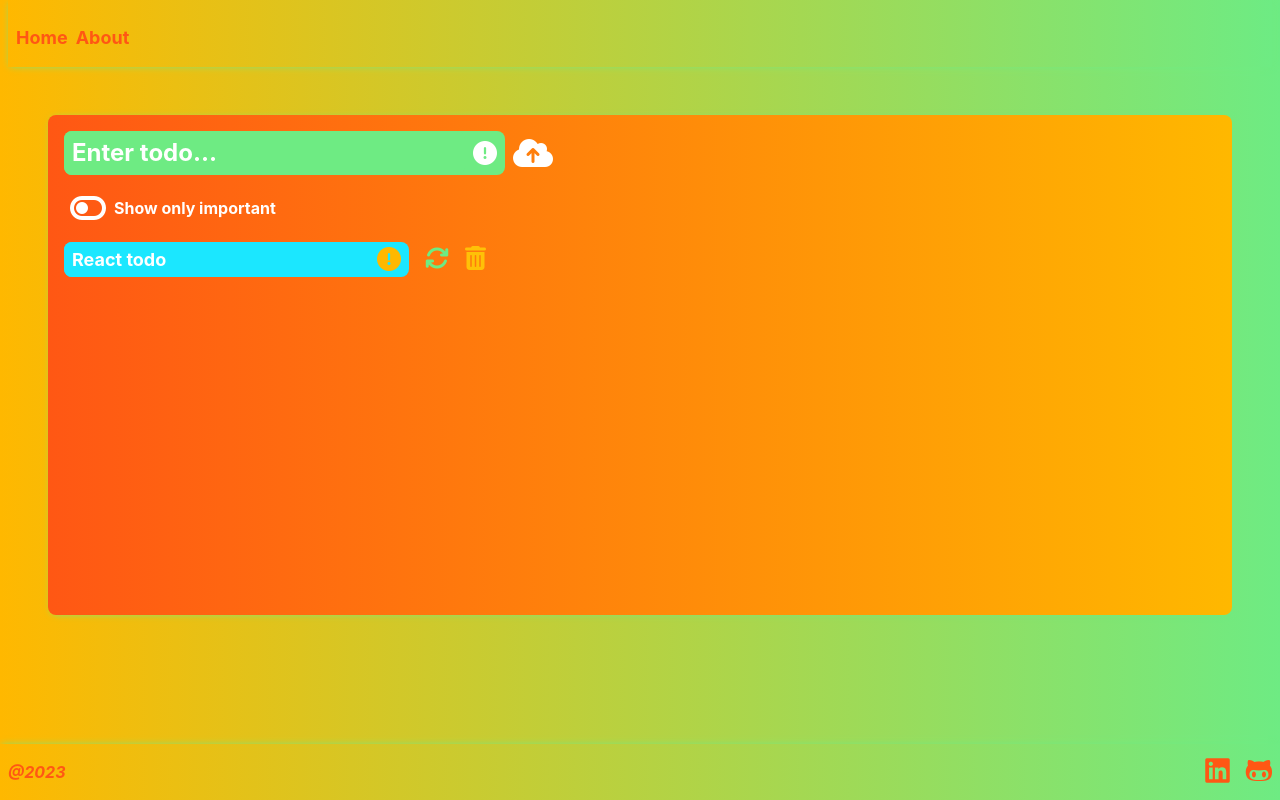
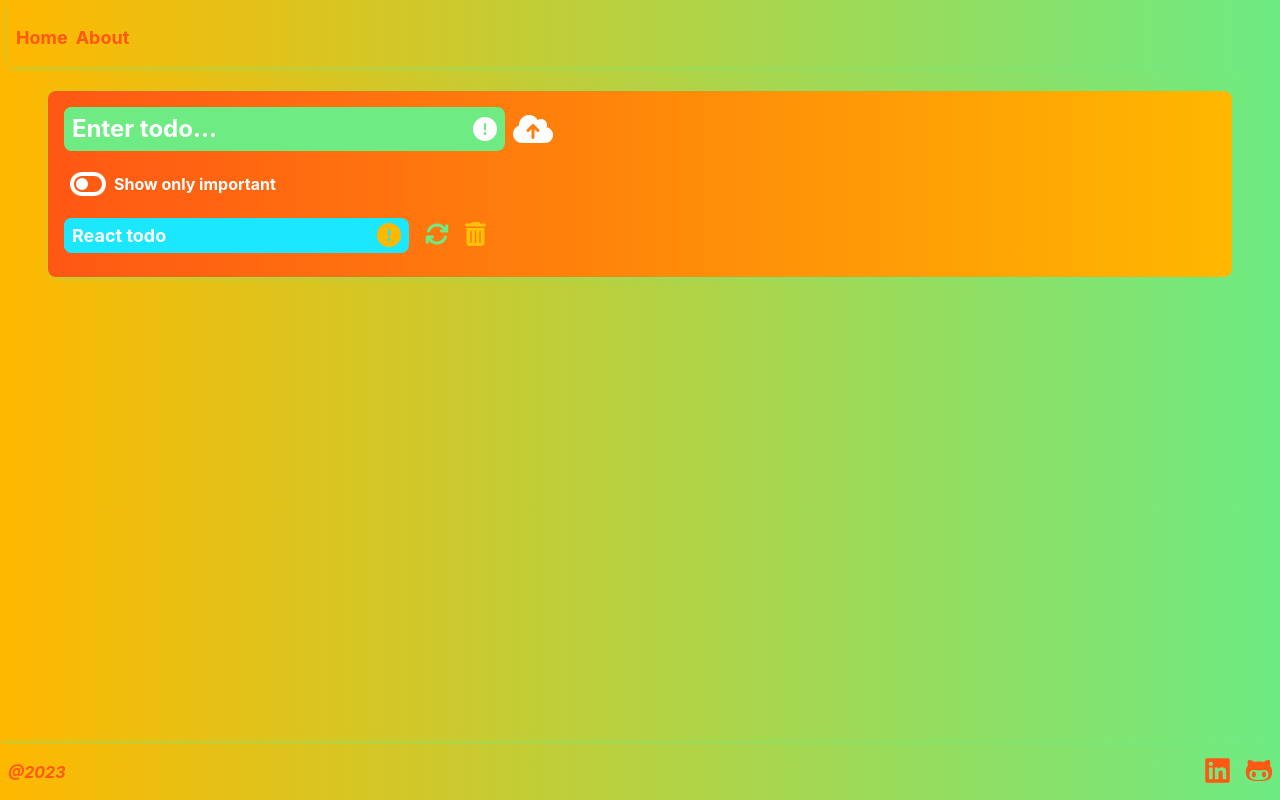
Before and after one commit to SiegfriedBz/MERN-todos--render, a React (Create React App) app in the folder client/: page / in a window 1280 px wide. Built offline with nearby package versions, Linux system fonts and the light colour scheme; no server answers.

Commit message:
update scss

```diff
--- a/client/src/assets/styles/sheets/_general.scss
+++ b/client/src/assets/styles/sheets/_general.scss
@@ -5,6 +5,7 @@
 body {
   position: relative;
   min-height: 100vh;
+  overflow-y: scroll !important;
   background-image: linear-gradient(to right, $orange, $green);
   font-family: -apple-system, BlinkMacSystemFont, 'Segoe UI', 'Roboto', 'Oxygen',
   'Ubuntu', 'Cantarell', 'Fira Sans', 'Droid Sans', 'Helvetica Neue',
@@ -14,8 +15,8 @@ body {
 }
 
 .App {
-  min-height: 500px;
-  margin: 48px;
+  height: 100%;
+  margin: 24px 48px;
   padding: 16px;
   border-radius: 8px;
   background-image: linear-gradient(to right, $orange-red, $orange);
```
